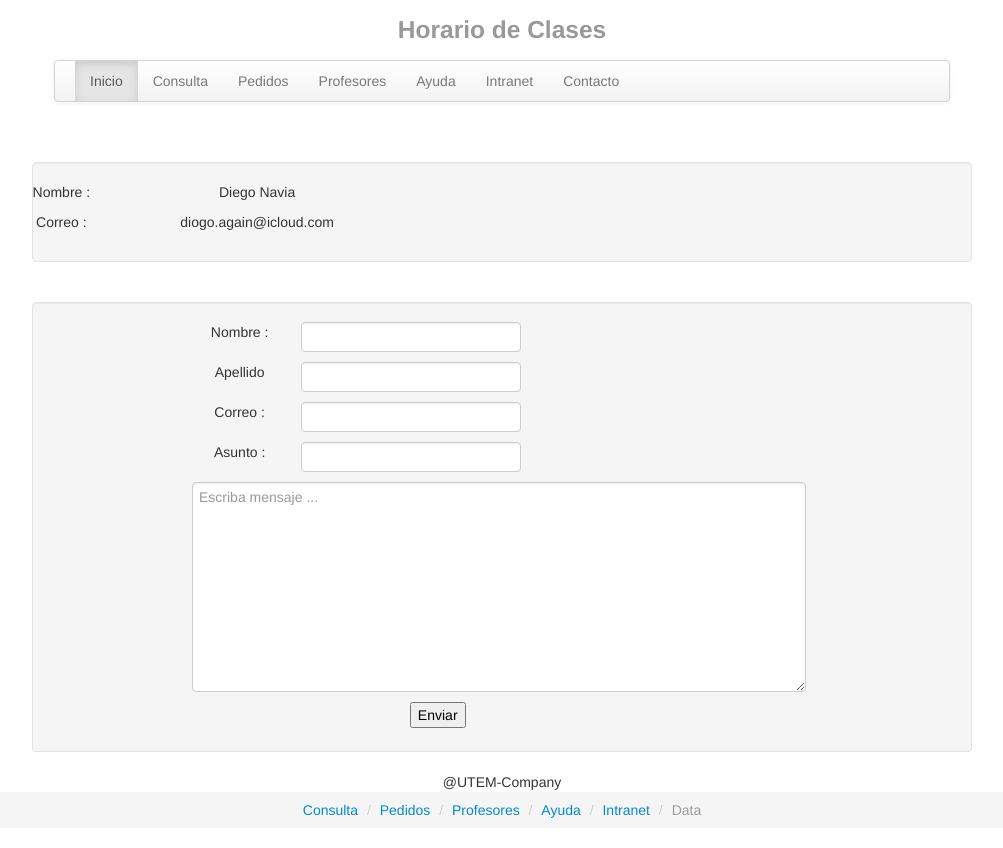
After one commit to diogoalfa/Proyecto_HC, a CodeIgniter app: page /index.php/contacto in a window 1280 px wide. The commit adds this page. Shown: the whole page, without its empty margins (138-1141 px from the left). Run offline with CodeIgniter, Linux system fonts and the light colour scheme.

Commit message:
Creando la seccion contacto
Nota: Estoy usando el paradigma de la modular todo por eso he creado
varias paginas que contienen poco codigo HTML .Vean mi paradigma creo
que bueno para reutilizacion de codigo.

```diff
--- /dev/null
+++ b/CodeIgniter_2.1.4/application/controllers/contacto.php
@@ -0,0 +1,23 @@
+<?php if ( ! defined('BASEPATH')) exit('No direct script access allowed');
+
+class Contacto extends CI_Controller {
+
+
+
+    function __construct() {
+        parent::__construct();
+    }
+
+
+    public function index()
+	{
+
+		$this->load->view('general/headers');
+                $this->load->view('general/menu_principal');
+                $this->load->view('general/abre_bodypagina');
+                $this->load->view('contacto/contacto_informacion');
+                $this->load->view('contacto/contacto_mail');
+                $this->load->view('general/cierre_bodypagina');
+                $this->load->view('general/cierre_footer');
+	}
+}
--- a/CodeIgniter_2.1.4/application/controllers/welcome.php
+++ b/CodeIgniter_2.1.4/application/controllers/welcome.php
@@ -19,7 +19,11 @@ class Welcome extends CI_Controller {
 	 */
 	public function index()
 	{
-		$this->load->view('PaginaPrincipal');
+
+		$this->load->view('general/headers');
+                $this->load->view('general/menu_principal');
+                $this->load->view('pagina_principal');
+                $this->load->view('general/cierre_footer');
 	}
 }
 
--- /dev/null
+++ b/CodeIgniter_2.1.4/application/views/contacto/contacto_informacion.php
@@ -0,0 +1,19 @@
+<?php
+
+/*
+ * To change this template, choose Tools | Templates
+ * and open the template in the editor.
+ */
+?>
+<br>
+<br>
+<div class="well" >
+<div class="row-fluid">
+    <div class="row">
+        <div class="span1"><label>Nombre :</label></div><div class="span4">Diego Navia</div>
+    </div>
+    <div class="row">
+        <div class="span1"><label>Correo :</label></div><div class="span4">diogo.again@icloud.com</div>
+    </div>
+</div>
+</div>
--- /dev/null
+++ b/CodeIgniter_2.1.4/application/views/contacto/contacto_mail.php
@@ -0,0 +1,38 @@
+<?php
+
+/*
+ * To change this template, choose Tools | Templates
+ * and open the template in the editor.
+ */
+?>
+<br>
+<div class="well">
+    <div class="row">
+        <div class="span2"></div>
+        <div class="span8">
+        <div class="row-fluid">
+    <div class="row">
+        <div class="span2"><label>Nombre :</label></div><div class="span4"><input type="text"></div>
+    </div>
+    <div class="row">
+        <div class="span2"><label>Apellido</label></div><div class="span4"><input type="text"></div>
+    </div>
+    <div class="row">
+        <div class="span2"><label>Correo :</label></div><div class="span4"><input type="text"></div>
+    </div>
+    <div class="row">
+        <div class="span2"><label>Asunto :</label></div><div class="span4"><input type="text"></div>
+    </div>
+    <div class="row">
+        <div class="span6"><textarea id="textoAreaMensaje" placeholder="Escriba mensaje ..."></textarea></div><div></div>
+    </div>
+    <div class="row">
+        <div class="span4"></div><div class="span1"><input type="submit" value="Enviar"></div><div></div>
+    </div>
+
+  </div>
+        </div>
+    </div>
+
+
+</div>
--- /dev/null
+++ b/CodeIgniter_2.1.4/application/views/general/abre_bodypagina.php
@@ -0,0 +1,5 @@
+
+
+
+
+    <div class="container">
--- /dev/null
+++ b/CodeIgniter_2.1.4/application/views/general/cierre_bodypagina.php
@@ -0,0 +1,3 @@
+
+
+</div>
--- /dev/null
+++ b/CodeIgniter_2.1.4/application/views/general/cierre_footer.php
@@ -0,0 +1,30 @@
+<?php
+
+/*
+ * To change this template, choose Tools | Templates
+ * and open the template in the editor.
+ */
+?>
+
+
+
+<footer>@UTEM-Company <ul class="breadcrumb">
+  <li>
+    <a href="#">Consulta</a> <span class="divider">/</span>
+  </li>
+  <li>
+    <a href="#">Pedidos</a> <span class="divider">/</span>
+  </li>
+  <li>
+    <a href="#">Profesores</a> <span class="divider">/</span>
+  </li>
+  <li>
+    <a href="#">Ayuda</a> <span class="divider">/</span>
+  </li>
+  <li>
+    <a href="#">Intranet</a> <span class="divider">/</span>
+  </li>
+  <li class="active">Data</li>
+</ul></footer>
+</body>
+</html>
--- /dev/null
+++ b/CodeIgniter_2.1.4/application/views/general/headers.php
@@ -0,0 +1,17 @@
+<?php
+
+/*
+ * To change this template, choose Tools | Templates
+ * and open the template in the editor.
+ */
+?>
+<!DOCTYPE html>
+<html>
+    <head>
+        <title></title>
+        <meta http-equiv="Content-Type" content="text/html; charset=UTF-8">
+        <!-- Bootstrap -->
+        <link href="<?echo base_url()?>public/bootstrap/css/bootstrap.min.css" rel="stylesheet" type="text/css" media="screen">
+        <link href="<?echo base_url()?>public/css/style_general.css" rel="stylesheet" type="text/css" media="screen">
+    </style>
+    </head>
--- a/CodeIgniter_2.1.4/application/views/PaginaPrincipal.php
+++ b/CodeIgniter_2.1.4/application/views/general/menu_principal.php
@@ -5,20 +5,8 @@
  * and open the template in the editor.
  */
 ?>
-
-<!DOCTYPE html>
-<html>
-    <head>
-        <title></title>
-        <meta http-equiv="Content-Type" content="text/html; charset=UTF-8">
-        <!-- Bootstrap -->
-        <link href="<?echo base_url()?>public/bootstrap/css/bootstrap.min.css" rel="stylesheet" type="text/css" media="screen">
-        <link href="<?echo base_url()?>public/css/style_general.css" rel="stylesheet" type="text/css" media="screen">
-    </style>
-    </head>
     <body>
-
-        <script src="http://code.jquery.com/jquery.js"></script>
+ <script src="http://code.jquery.com/jquery.js"></script>
         <script src="js/bootstrap.min.js"></script>
 
 
@@ -33,17 +21,10 @@
                 <li><a href="#">Pedidos</a></li>
                 <li><a href="#">Profesores</a></li>
                 <li><a href="#">Ayuda</a></li>
-                <li><a href="#">Contacto</a></li>
+                <li><a href="#">Intranet</a></li>
+                <li><a href="<?= site_url('contacto');?>">Contacto</a></li>
               </ul>
             </div>
           </div>
         </div><!-- /.navbar -->
       </div>
-
-        <div>asdasd</div>
-
-
-
-
-    </body>
-</html>
--- a/CodeIgniter_2.1.4/public/css/style_general.css
+++ b/CodeIgniter_2.1.4/public/css/style_general.css
@@ -5,7 +5,9 @@
     Description:
         Purpose of the stylesheet follows.
 */
-
+body{
+    text-align: center;
+}
 root {
     display: block;
 }
@@ -17,3 +19,24 @@ root {
 }
 
 #divCasillaHorario{width:30px;}
+
+#divContactoEnviar{
+    width: 50%;
+    border: 1px;
+    border-radius: 5px;
+    background-color: gray;
+
+}
+#divContactoEnviar{
+    margin:10px;
+}
+
+/*
+-------------Contacto--------------------
+*/
+
+#textoAreaMensaje{
+    width: 600px;
+    height: 200px;
+
+}
```
Also changed, not shown: CodeIgniter_2.1.4/application/views/pagina_principal.php (added, +17 -0 lines), CodeIgniter_2.1.4/application/views/welcome_message.php (deleted, +0 -97 lines).
